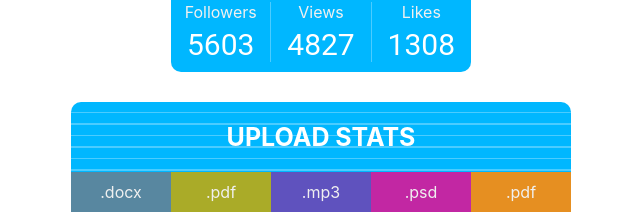
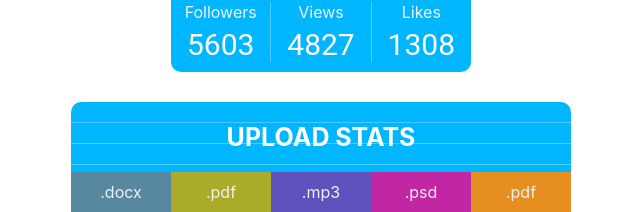
Before and after one commit to rostunho/goit-react-hw-01-components, a React (Create React App) app: page / in a window 1280 px wide. Shown: the part 336-548 px from the top of the page, without its empty margins (319-959 px from the left). Built offline with nearby package versions, Linux system fonts and the light colour scheme.

Commit message:
bg style midified

```diff
--- a/src/components/Statistic/Statistic.module.css
+++ b/src/components/Statistic/Statistic.module.css
@@ -19,7 +19,7 @@
     rgb(0, 183, 255),
     rgb(0, 183, 255) 10px,
     rgb(75, 204, 255) 10px,
-    rgb(75, 204, 255) 11.5px
+    rgb(75, 204, 255) 10.5px
   );
 }
 
```
